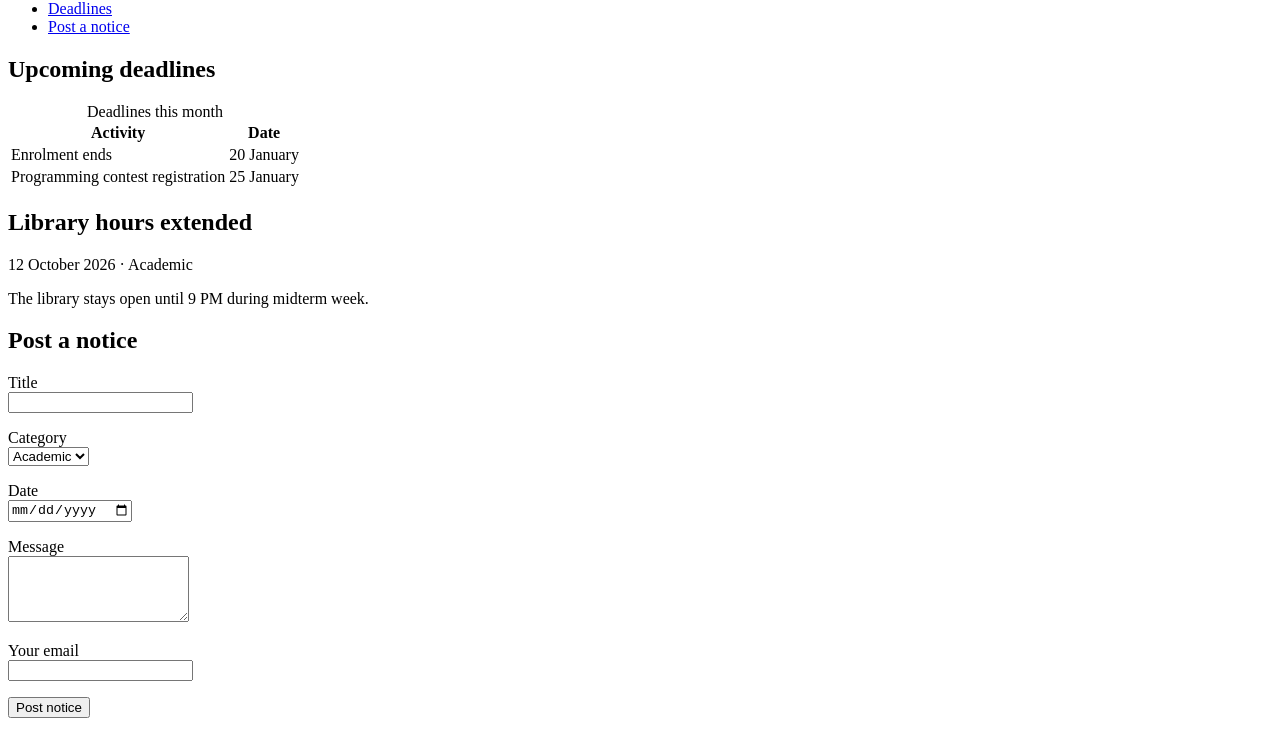
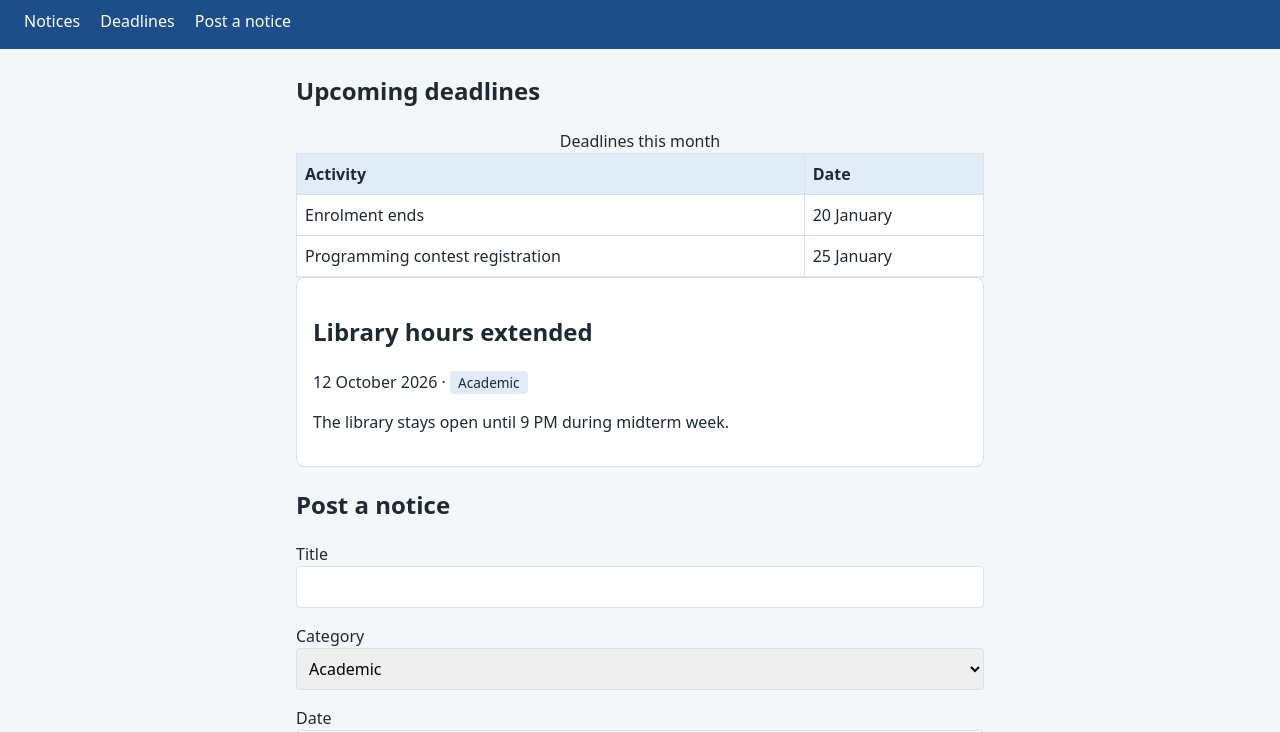
Before and after one commit to Zennus-java/csae104-notices-board, a plain HTML site: page campus-notices/index.html in a window 1280 px wide. Shown: the part 98-830 px from the top of the page. Drawn offline with Linux system fonts and the light colour scheme.

Commit message:
Add external stylesheet with variables

```diff
--- a/campus-notices/index.html
+++ b/campus-notices/index.html
@@ -4,6 +4,7 @@
   <meta charset="utf-8">
   <meta name="viewport" content="width=device-width, initial-scale=1">
   <title>University of Santo Tomas</title>
+  <link rel="stylesheet" href="styles.css">
 </head>
 <body>
   <header>
--- /dev/null
+++ b/campus-notices/styles.css
@@ -0,0 +1,75 @@
+:root {
+  --brand: #1d4e89;
+  --brand-soft: #e0ecf8;
+  --surface: #ffffff;
+  --page: #f4f7fa;
+  --text: #1f2933;
+  --border: #d9e2ec;
+  --radius: 8px;
+}
+
+* { box-sizing: border-box; }
+
+body {
+  font-family: system-ui, sans-serif;
+  font-size: 1rem;
+  line-height: 1.5;
+  margin: 0;
+  background: var(--page);
+  color: var(--text);
+}
+header {
+  background: var(--brand);
+  color: white;
+  padding: 16px 24px;
+}
+main {
+  max-width: 720px;
+  margin: 24px auto;
+  padding: 0 16px;
+}
+.notice {
+  background: var(--surface);
+  border: 1px solid var(--border);
+  border-radius: var(--radius);
+  padding: 16px;
+  margin-bottom: 16px;
+}
+.tag {
+  background: var(--brand-soft);
+  border-radius: 4px;
+  padding: 2px 8px;
+  font-size: 0.85rem;
+}
+footer {
+  text-align: center;
+  padding: 16px;
+}
+nav ul { list-style: none; margin: 0; padding: 0; }
+nav li { display: inline-block; margin-right: 16px; }
+nav a { color: white; text-decoration: none; }
+nav a:hover { text-decoration: underline; }
+
+table { border-collapse: collapse; width: 100%; background: var(--surface); }
+th, td { border: 1px solid var(--border); padding: 8px; text-align: left; }
+th { background: var(--brand-soft); }
+
+input, select, textarea {
+  width: 100%;
+  padding: 8px;
+  border: 1px solid var(--border);
+  border-radius: 4px;
+  font: inherit;
+}
+input:focus, select:focus, textarea:focus { outline: 3px solid var(--brand); }
+
+button {
+  background: var(--brand);
+  color: white;
+  border: 0;
+  border-radius: var(--radius);
+  padding: 10px 20px;
+  font: inherit;
+  cursor: pointer;
+}
+button:hover { background: #163b69; }
```
